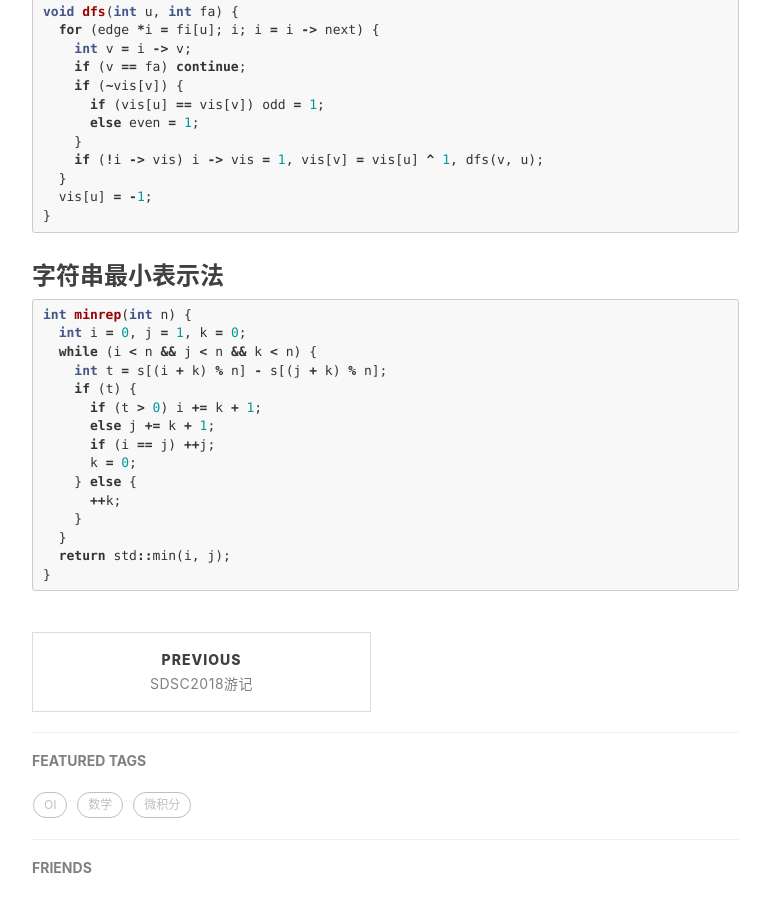
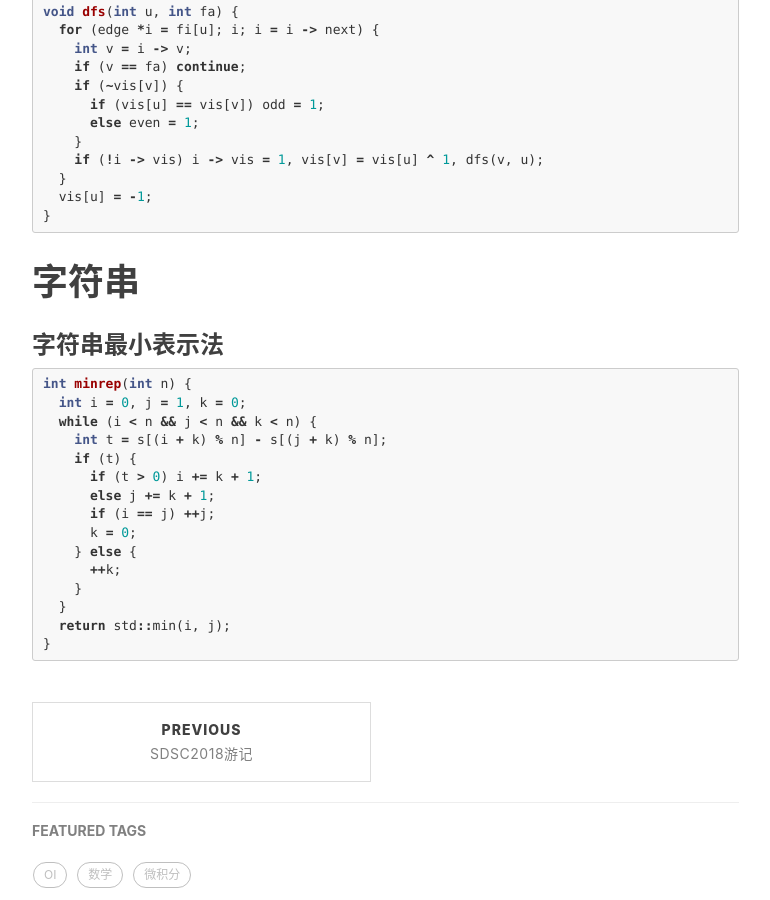
Before and after one commit to Kazusa1103/phqghume.github.com, a Jekyll site: the page built from _posts/2018-10-7-templates.md, in a window 1280 px wide and 900 px high, scrolled down 996 px. Shown: the whole window, without its empty margins (233-1003 px from the left). Built offline with Jekyll 4.4.1, drawn with Linux system fonts in a browser that asks for light colours; nearby versions of some CDN libraries; comment, search, counter and statistics services are not loaded.

Commit message:
Update 2018-10-7-templates.md

````diff
--- a/_posts/2018-10-7-templates.md
+++ b/_posts/2018-10-7-templates.md
@@ -45,6 +45,8 @@ void dfs(int u, int fa) {
 }
 ```
 
+# 字符串
+
 ### 字符串最小表示法
 
 ``` cpp
````
